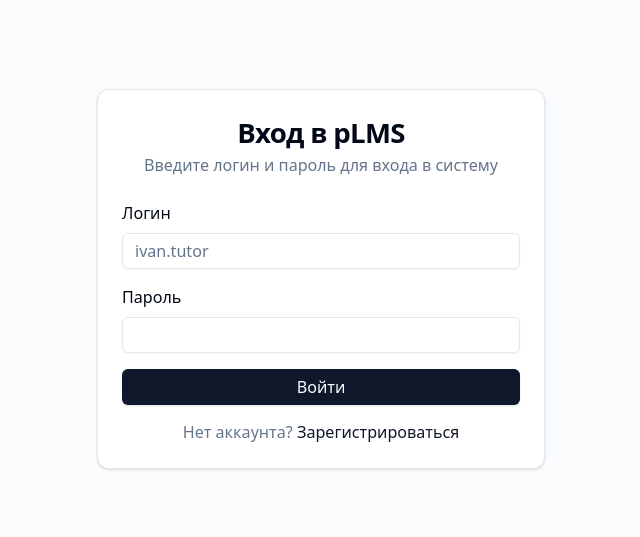
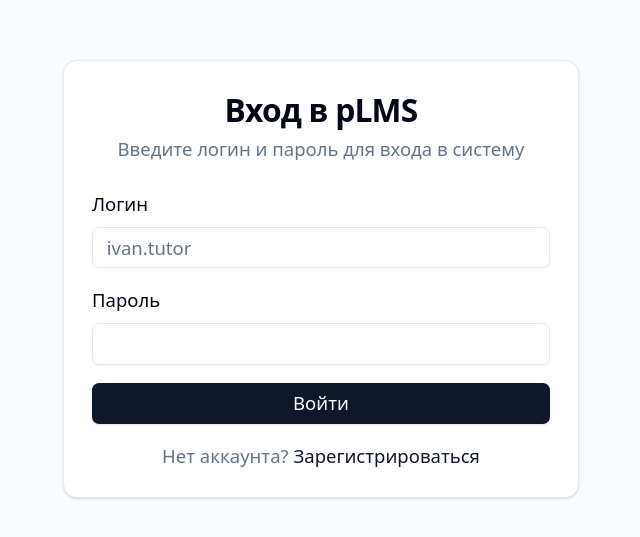
Before and after one commit to makethenrun/vibeLMS, a Next.js app: page /login in a window 1280 px wide. Shown: the part 121-658 px from the top of the page, without its empty margins (319-959 px from the left). Built offline with nearby package versions, Linux system fonts and the light colour scheme.

Commit message:
style: scale all fonts up 15% via root font-size (pinyin ruby included)
Co-Authored-By: Claude Opus 4.8 <noreply@anthropic.com>

```diff
--- a/app/globals.css
+++ b/app/globals.css
@@ -84,6 +84,9 @@
   }
   html {
     scroll-behavior: smooth;
+    /* Scale the whole UI up by 15% (rem-based sizes, incl. the em-based pinyin
+       ruby, follow the root size). */
+    font-size: 115%;
   }
   body {
     @apply bg-background text-foreground antialiased;
```
